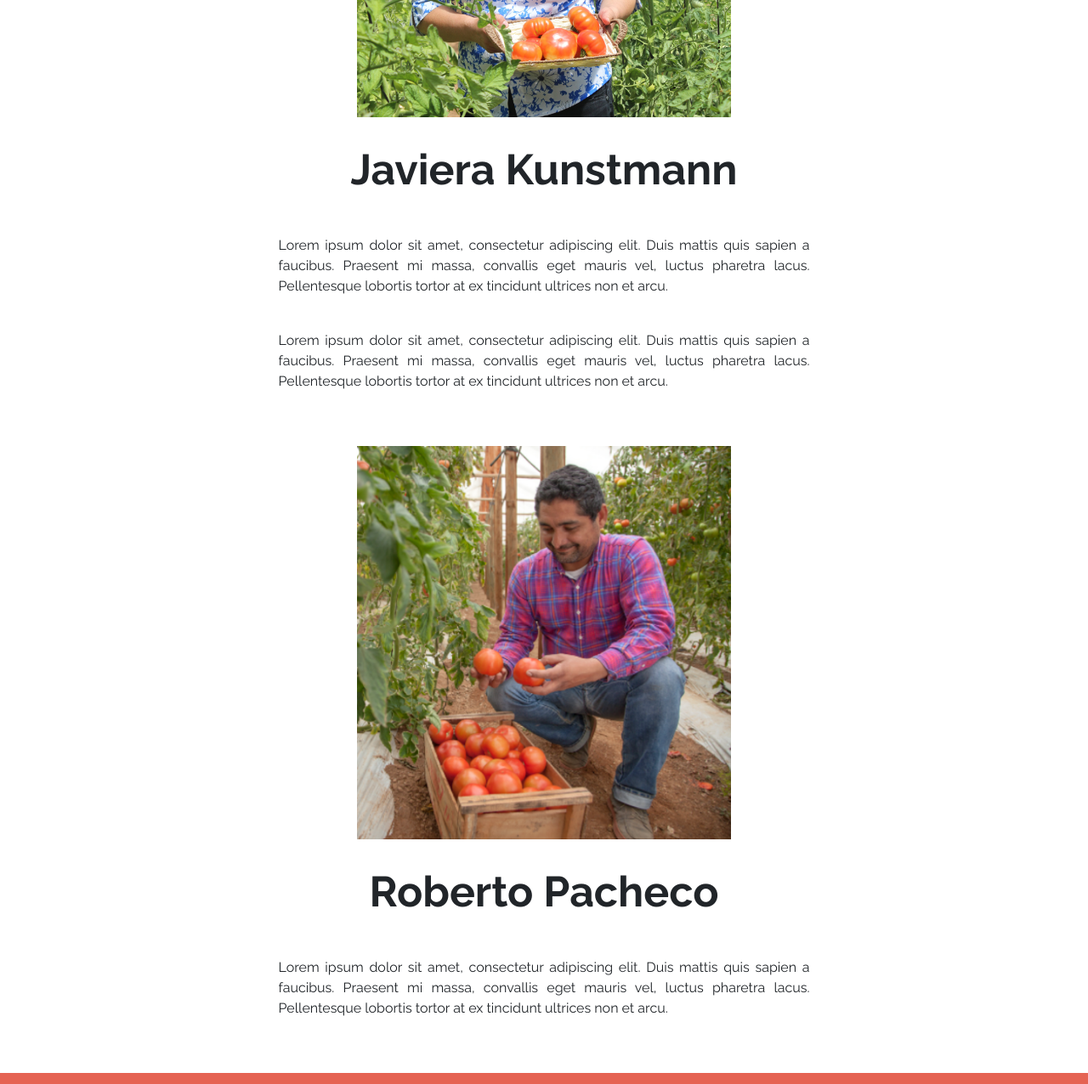
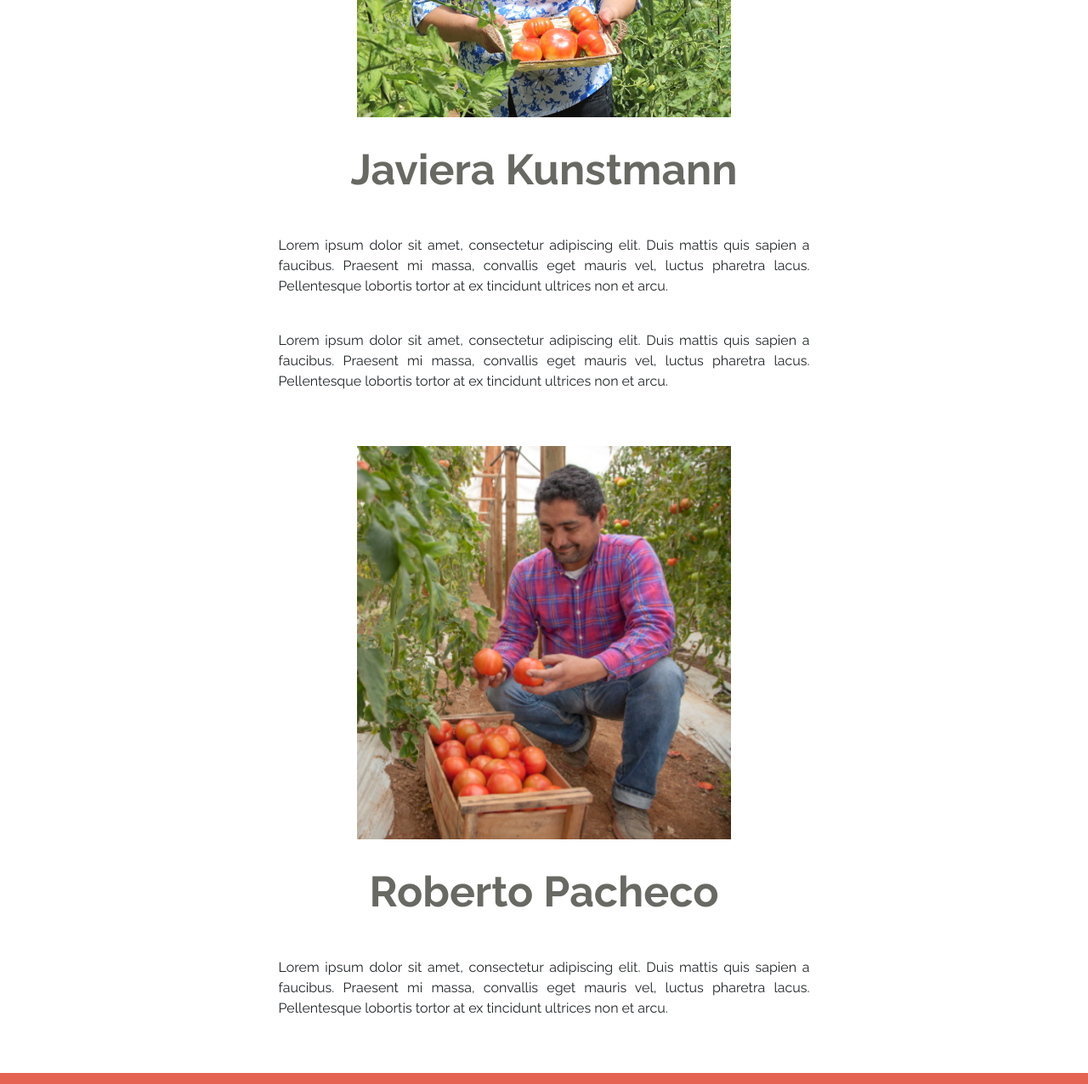
Before and after one commit to IVARELLANO/tiatomate, a plain HTML site: page index.html in a window 1280 px wide. Shown: the part 3320-4596 px from the top of the page at 85% size. Drawn offline with Linux system fonts and the light colour scheme.

Commit message:
Se resuelven conflictos menores

```diff
--- a/index.html
+++ b/index.html
@@ -45,7 +45,7 @@
            <div class="col-12 p-4 text-center bg--jellybean text--white textsize--medium textweight--bold"><p>Nosotros</p></div>
            <div class="col-12 text-center pt-5">
                <img src="/assets/images/about-3.png" style="width: 55vh;" alt="">
-               <p class="textsize--medium textweight--bold p-4">Javiera Kunstmann</p>
+               <p class="textsize--medium textweight--bold p-4 text--granitegray">Javiera Kunstmann</p>
                <div style="width: 50%" class="text-justify align--horizontal-middle">
                    <p>Lorem ipsum dolor sit amet, consectetur adipiscing elit. Duis mattis quis sapien a faucibus. Praesent mi massa, convallis eget mauris vel, luctus pharetra lacus. Pellentesque lobortis tortor at ex tincidunt ultrices non et arcu.</p>
                    <br/>
@@ -55,7 +55,7 @@
            </div>
            <div class="col-12 text-center pt-5 pb-5">
                <img src="/assets/images/about-4.png" style="width: 55vh;" alt="">
-               <p class="textsize--medium textweight--bold p-4">Roberto Pacheco</p>
+               <p class="textsize--medium textweight--bold p-4 text--granitegray">Roberto Pacheco</p>
                <div style="width: 50%" class="text-justify align--horizontal-middle">
                    <p>Lorem ipsum dolor sit amet, consectetur adipiscing elit. Duis mattis quis sapien a faucibus. Praesent mi massa, convallis eget mauris vel, luctus pharetra lacus. Pellentesque lobortis tortor at ex tincidunt ultrices non et arcu.</p>
                </div>
```
